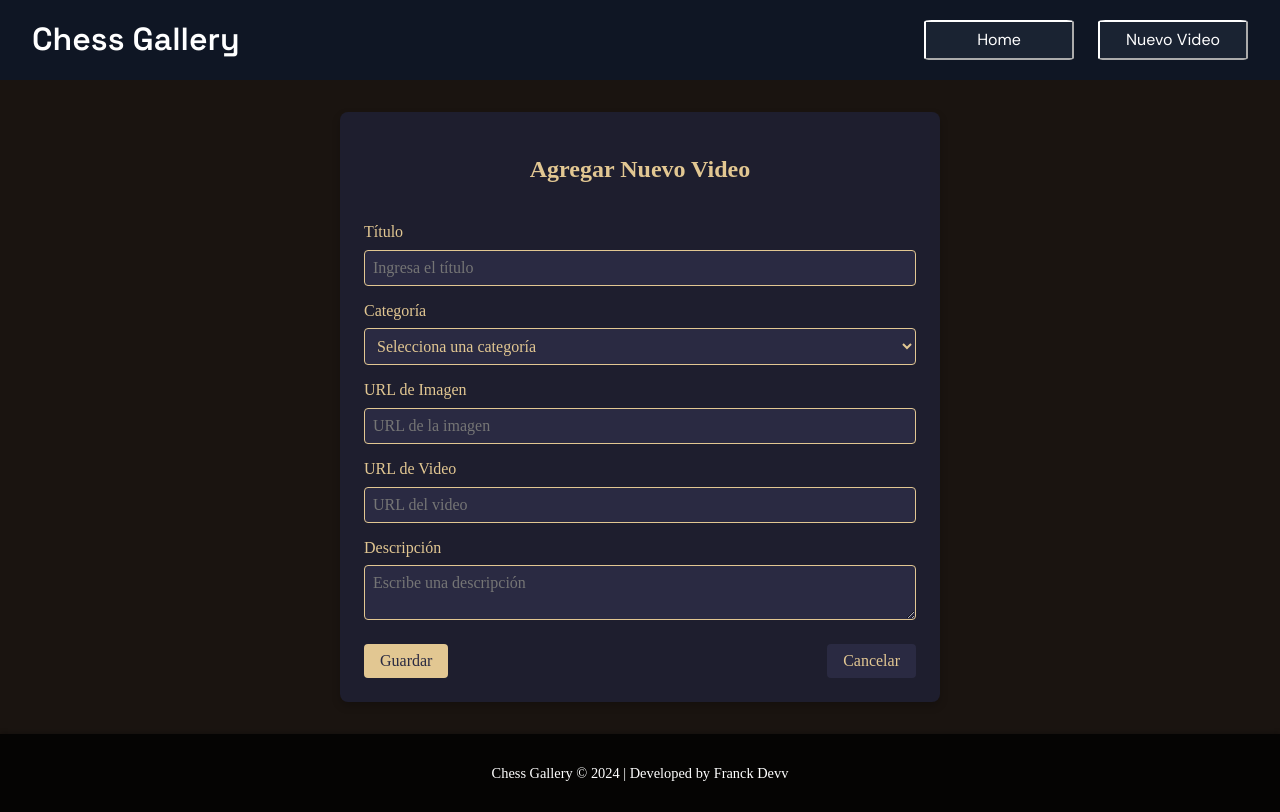
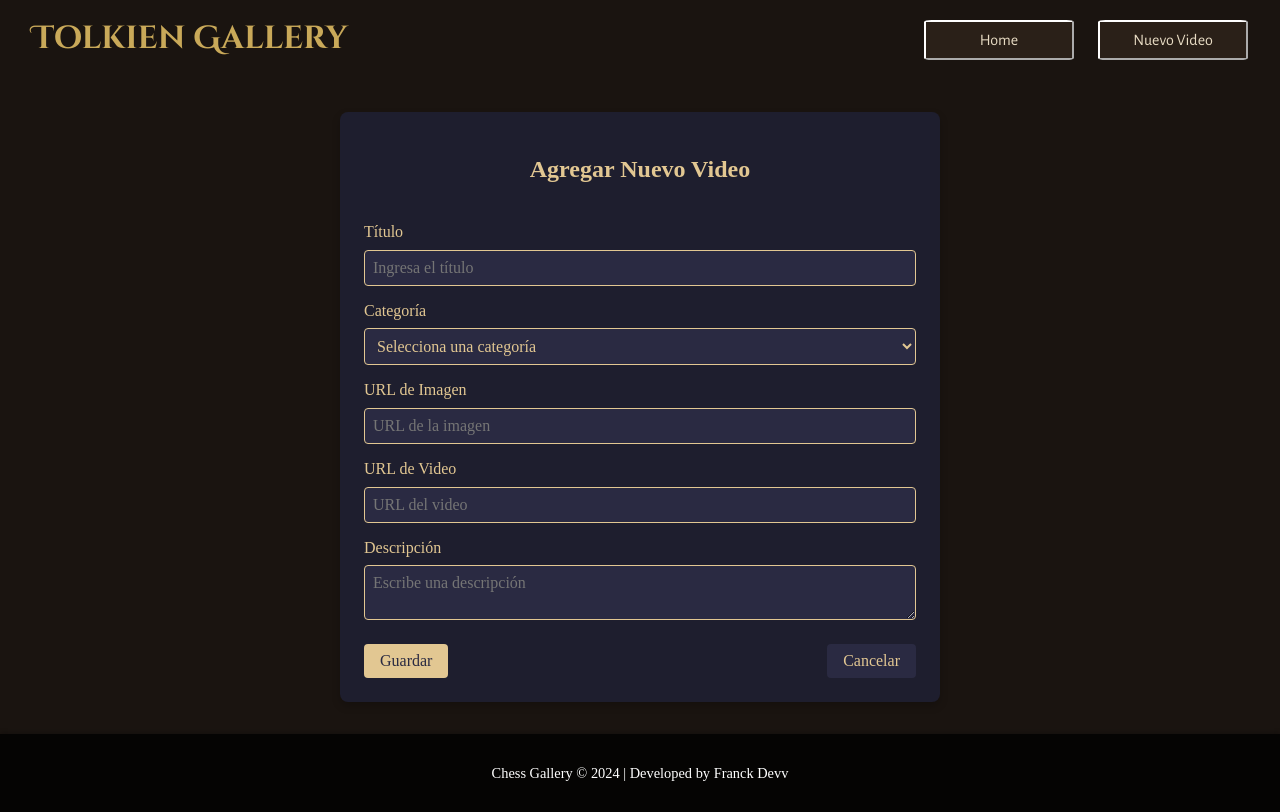
Before and after one commit to RoronoaFrank/last-challenge-one, a React (Vite) app: page /new-video in a window 1280 px wide. Built offline with nearby package versions, Linux system fonts and the light colour scheme.

Commit message:
feat: replace Button component with ButtonsHeader; update styles and layout in ButtonsHeader component

```diff
--- a/index.html
+++ b/index.html
@@ -7,7 +7,7 @@
     <link rel="preconnect" href="https://fonts.googleapis.com" />
     <link rel="preconnect" href="https://fonts.gstatic.com" crossorigin />
     <link
-      href="https://fonts.googleapis.com/css2?family=DM+Sans:ital,opsz,wght@0,9..40,100..1000;1,9..40,100..1000&family=Inter:ital,opsz,wght@0,14..32,100..900;1,14..32,100..900&family=Space+Grotesk:wght@300..700&display=swap"
+      href="https://fonts.googleapis.com/css2?family=Alegreya+Sans:ital,wght@0,100;0,300;0,400;0,500;0,700;0,800;0,900;1,100;1,300;1,400;1,500;1,700;1,800;1,900&family=Alegreya:ital,wght@0,400..900;1,400..900&family=Cinzel+Decorative:wght@400;700;900&family=Cinzel:wght@400..900&display=swap"
       rel="stylesheet"
     />
     <title>Last Challenge ONE</title>
--- a/src/Components/Banner/index.jsx
+++ b/src/Components/Banner/index.jsx
@@ -9,6 +9,7 @@ const BannerContainer = styled.main`
   flex-direction: column;
   gap: 2rem;
   padding: 2rem;
+  padding-top:0.5rem;
   background-color: #1a1410;
   height: auto;
 `;
--- a/src/Components/Button/index.jsx
+++ b/src/Components/Buttons/index.jsx
@@ -2,29 +2,28 @@ import styled from "styled-components";
 import PropTypes from "prop-types";
 
 const StylizedButton = styled.button`
-background-color: #1A2332;
+background-color: #2A2018;
   transition: all 0.3s ease;
   width: 150px;
   height: 40px;
   border-color: white;
   border-radius: 5%;
 
-  font-family: 'DM Sans', serif;
-  color: #FFFFFF;
+  font-family: 'Alegreya Sans', serif;
+  color: #E8DCC4;
 
   &:hover {
-    background-color: #00FF94;
+    background-color: #4A6741;
     transform: translateY(-2px);
-    color: #0F1624;
   }
 `;
 
-function Button({ children }) {
+function ButtonsHeader({ children }) {
   return <StylizedButton>{children}</StylizedButton>;
 }
 
-Button.propTypes = {
+ButtonsHeader.propTypes = {
   children: PropTypes.node.isRequired,
 };
 
-export default Button;
+export default ButtonsHeader;
--- a/src/Components/Card/index.jsx
+++ b/src/Components/Card/index.jsx
@@ -5,8 +5,8 @@ import ModalEditCard from "../ModalEditCard";
 import PropTypes from "prop-types";
 
 const CardContainer = styled.div`
-  width: 430px;
-  height: 320px;
+  width: 400px;
+  height: 300px;
   background-color: #2a2018;
   border-radius: 8px;
   box-shadow: 0 4px 8px rgba(74, 103, 65, 0.2);
--- a/src/Components/Header/index.jsx
+++ b/src/Components/Header/index.jsx
@@ -1,9 +1,9 @@
 import styled from "styled-components";
 import { Link } from "react-router-dom";
-import Button from "../Button";
+import ButtonsHeader from "../Buttons";
 
 const HeaderContainer = styled.header`
-  background-color: #0f1624;
+  background-color: #1A1410;
   height: 15%;
   display: flex;
   align-items: center;
@@ -12,9 +12,9 @@ const HeaderContainer = styled.header`
 `;
 
 const StyledTitle = styled.h1`
-  font-family: "Space Grotesk", serif;
+  font-family: "Cinzel Decorative", serif;
   font-weight: 600;
-  color: #FFFFFF;
+  color: #C9A959;
 `;
 
 const ButtonContainer = styled.nav`
@@ -25,13 +25,13 @@ const ButtonContainer = styled.nav`
 function Header() {
   return (
     <HeaderContainer>
-      <StyledTitle>Chess Gallery</StyledTitle>
+      <StyledTitle>Tolkien Gallery</StyledTitle>
       <ButtonContainer>
         <Link to="/">
-        <Button>Home</Button>
+        <ButtonsHeader>Home</ButtonsHeader>
         </Link>
         <Link to="/new-video">
-          <Button>Nuevo Video</Button>
+          <ButtonsHeader>Nuevo Video</ButtonsHeader>
         </Link>
       </ButtonContainer>
     </HeaderContainer>
--- a/src/Components/Section/index.jsx
+++ b/src/Components/Section/index.jsx
@@ -21,7 +21,7 @@ const SectionTitle = styled.h2`
 const CardContainer = styled.div`
   display: flex;
   flex-wrap: wrap;
-  gap: 1rem;
+  gap: 1.5rem;
 `;
 
 function Section({ category, cards, onUpdateCard }) {
```
